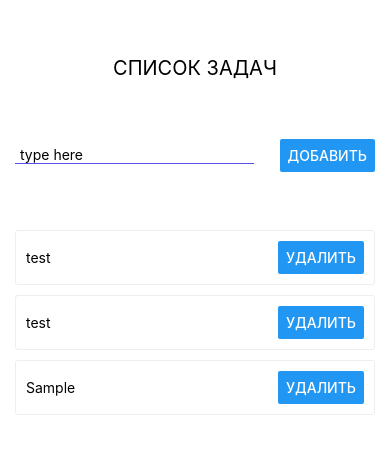
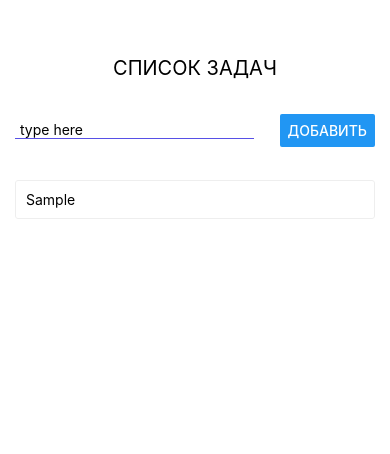
Before and after one commit to Taranovskii-Vadim/todo-list-react-native, a React Native app: screen / in a window 390 px wide. Both pictures are taken after typing "Sample" into the empty fields and a click on the button "ДОБАВИТЬ". Shown: the top 454 px of the page. Built offline with nearby package versions, Linux system fonts and the light colour scheme.

Commit message:
feat(main): add more logic

```diff
--- a/App.js
+++ b/App.js
@@ -1,16 +1,15 @@
 import React, { useState } from "react";
 import { StatusBar } from "expo-status-bar";
-import { StyleSheet, View } from "react-native";
+import { View } from "react-native";
+
+import { MainScreen } from "./src/screens/MainScreen";
+import { TodoScreen } from "./src/screens/TodoScreen";
 
 import { Navbar } from "./src/components/Navbar";
-import { AddForm } from "./src/components/AddForm";
-import { Todo } from "./src/components/Todo";
 
 const App = () => {
-  const [todos, setTodos] = useState(() => [
-    { id: 0, title: "test" },
-    { id: 1, title: "test" },
-  ]);
+  const [todoId, setTodoId] = useState(() => null);
+  const [todos, setTodos] = useState(() => []);
 
   const onHandleDelete = id =>
     setTodos(prev => prev.filter(item => item.id !== id));
@@ -19,28 +18,25 @@ const App = () => {
     setTodos(prev => [...prev, { id: prev.length + 1, title }]);
 
   return (
-    <View>
+    <View style={{ flex: 1 }}>
       <Navbar title='список задач' />
-      <View style={styles.root}>
-        <AddForm addTodo={onHandleAdd} />
-        {todos.map(item => (
-          <Todo
-            key={item.id}
-            text={item.title}
-            onDelete={() => onHandleDelete(item.id)}
-          />
-        ))}
-      </View>
+      {todoId ? (
+        <TodoScreen
+          todo={todos.find(item => item.id === todoId)}
+          resetTodo={() => setTodoId(null)}
+          onHandleDelete={onHandleDelete}
+        />
+      ) : (
+        <MainScreen
+          todos={todos}
+          onHandleAdd={onHandleAdd}
+          onHandleDelete={onHandleDelete}
+          onChooseTodo={setTodoId}
+        />
+      )}
       <StatusBar style='auto' />
     </View>
   );
 };
 
-const styles = StyleSheet.create({
-  root: {
-    paddingRight: 15,
-    paddingLeft: 15,
-  },
-});
-
 export default App;
--- a/src/components/AddForm/index.js
+++ b/src/components/AddForm/index.js
@@ -1,9 +1,10 @@
 import React, { useState } from "react";
 import { View, StyleSheet, Button, TextInput, Alert } from "react-native";
+import { THEME } from "../../constants";
 
 const styles = StyleSheet.create({
   root: {
-    height: 150,
+    height: 100,
     flexDirection: "row",
     alignItems: "center",
     justifyContent: "space-between",
@@ -11,7 +12,7 @@ const styles = StyleSheet.create({
   input: {
     flex: 0.9,
     borderBottomWidth: 1,
-    borderBottomColor: "#5750e6",
+    borderBottomColor: THEME.MAIN_BORDER_COLOR,
     paddingLeft: 5,
   },
 });
@@ -35,6 +36,8 @@ export const AddForm = ({ addTodo }) => {
         placeholder='type here'
         value={val}
         onChangeText={setVal}
+        autoCorrect={false}
+        autoCapitalize='none'
       />
       <Button title='Добавить' onPress={onHandlePress} />
     </View>
--- a/src/components/Navbar/index.js
+++ b/src/components/Navbar/index.js
@@ -13,10 +13,8 @@ const styles = StyleSheet.create({
   },
 });
 
-export const Navbar = ({ title }) => {
-  return (
-    <View style={styles.container}>
-      <Text style={styles.text}>{title}</Text>
-    </View>
-  );
-};
+export const Navbar = ({ title }) => (
+  <View style={styles.container}>
+    <Text style={styles.text}>{title}</Text>
+  </View>
+);
--- a/src/components/Todo/index.js
+++ b/src/components/Todo/index.js
@@ -1,5 +1,6 @@
 import React from "react";
-import { Text, View, StyleSheet, Button } from "react-native";
+import { Text, View, StyleSheet, TouchableOpacity } from "react-native";
+import { THEME } from "../../constants";
 
 const styles = StyleSheet.create({
   root: {
@@ -8,17 +9,20 @@ const styles = StyleSheet.create({
     justifyContent: "space-between",
     alignItems: "center",
     borderWidth: 1,
-    borderColor: "#eee",
+    borderColor: THEME.GREY_BORDER,
     borderRadius: 3,
     marginBottom: 10,
   },
 });
 
-export const Todo = ({ text, onDelete }) => {
-  return (
+export const Todo = ({ text, onDelete, onChooseTodo }) => (
+  <TouchableOpacity
+    activeOpacity={0.5}
+    onPress={onChooseTodo}
+    onLongPress={onDelete}
+  >
     <View style={styles.root}>
       <Text>{text}</Text>
-      <Button title='удалить' onPress={onDelete} />
     </View>
-  );
-};
+  </TouchableOpacity>
+);
--- /dev/null
+++ b/src/components/ui/AppCard/index.js
@@ -0,0 +1,25 @@
+import React from "react";
+import { View, StyleSheet } from "react-native";
+
+const styles = StyleSheet.create({
+  default: {
+    flexDirection: "row",
+    justifyContent: "space-between",
+    alignItems: "center",
+    padding: 20,
+    shadowColor: "#000",
+    shadowRadius: 2,
+    shadowOpacity: 0.3,
+    elevation: 8,
+    shadowOffset: {
+      width: 2,
+      height: 2,
+    },
+    backgroundColor: "#fff",
+    borderRadius: 10,
+  },
+});
+
+export const AppCard = ({ children, style }) => {
+  return <View style={{ ...styles.default, ...style }}>{children}</View>;
+};
--- /dev/null
+++ b/src/constants.js
@@ -0,0 +1,10 @@
+export const THEME = {
+  DANGER: "#e53935",
+  GREY: "#757575",
+  MAIN_BORDER_COLOR: "#5750e6",
+  GREY_BORDER: "#eee",
+  COMMON_PADDING: {
+    paddingRight: 15,
+    paddingLeft: 15,
+  },
+};
--- /dev/null
+++ b/src/screens/MainScreen/index.js
@@ -0,0 +1,34 @@
+import React from "react";
+import { View, FlatList } from "react-native";
+
+import { AddForm } from "../../components/AddForm";
+import { Todo } from "../../components/Todo";
+
+import { THEME } from "../../constants";
+
+export const MainScreen = ({
+  todos,
+  onHandleAdd,
+  onHandleDelete,
+  onChooseTodo,
+}) => {
+  return (
+    <>
+      <View style={THEME.COMMON_PADDING}>
+        <AddForm addTodo={onHandleAdd} />
+      </View>
+      <FlatList
+        style={THEME.COMMON_PADDING}
+        data={todos}
+        keyExtractor={item => item.id.toString()}
+        renderItem={({ item }) => (
+          <Todo
+            text={item.title}
+            onDelete={() => onHandleDelete(item.id)}
+            onChooseTodo={() => onChooseTodo(item.id)}
+          />
+        )}
+      />
+    </>
+  );
+};
--- /dev/null
+++ b/src/screens/TodoScreen/index.js
@@ -0,0 +1,49 @@
+import React from "react";
+import { View, StyleSheet, Text, Button } from "react-native";
+import { THEME } from "../../constants";
+
+import { AppCard } from "../../components/ui/AppCard";
+
+const styles = StyleSheet.create({
+  root: {
+    marginTop: 15,
+    ...THEME.COMMON_PADDING,
+  },
+  footer: {
+    flexDirection: "row",
+    justifyContent: "space-between",
+  },
+  button: {
+    width: "40%",
+  },
+  card: {
+    marginBottom: 20,
+  },
+  title: {
+    fontSize: 21,
+  },
+});
+
+export const TodoScreen = ({ todo, resetTodo, onHandleDelete }) => {
+  const onDelete = () => {
+    onHandleDelete(todo.id);
+    resetTodo();
+  };
+
+  return (
+    <View style={styles.root}>
+      <AppCard style={styles.card}>
+        <Text style={styles.title}>{todo.title}</Text>
+        <Button title='редактировать' />
+      </AppCard>
+      <View style={styles.footer}>
+        <View style={styles.button}>
+          <Button title='на главную' color={THEME.GREY} onPress={resetTodo} />
+        </View>
+        <View style={styles.button}>
+          <Button title='удалить' color={THEME.DANGER} onPress={onDelete} />
+        </View>
+      </View>
+    </View>
+  );
+};
```
